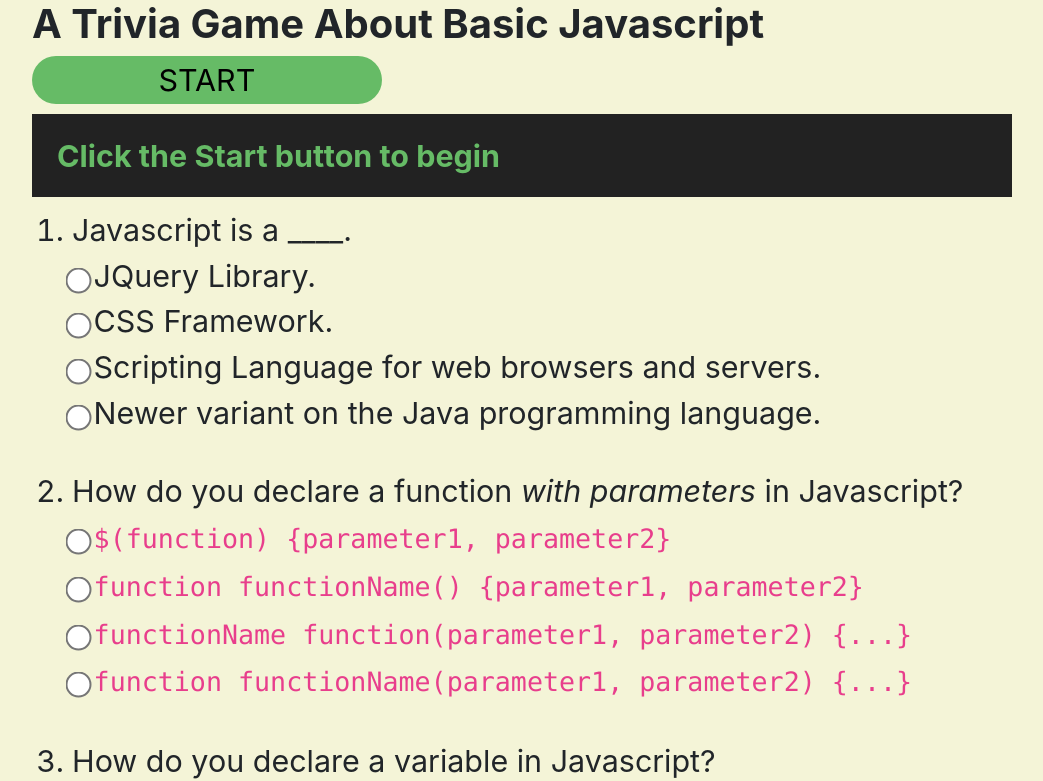
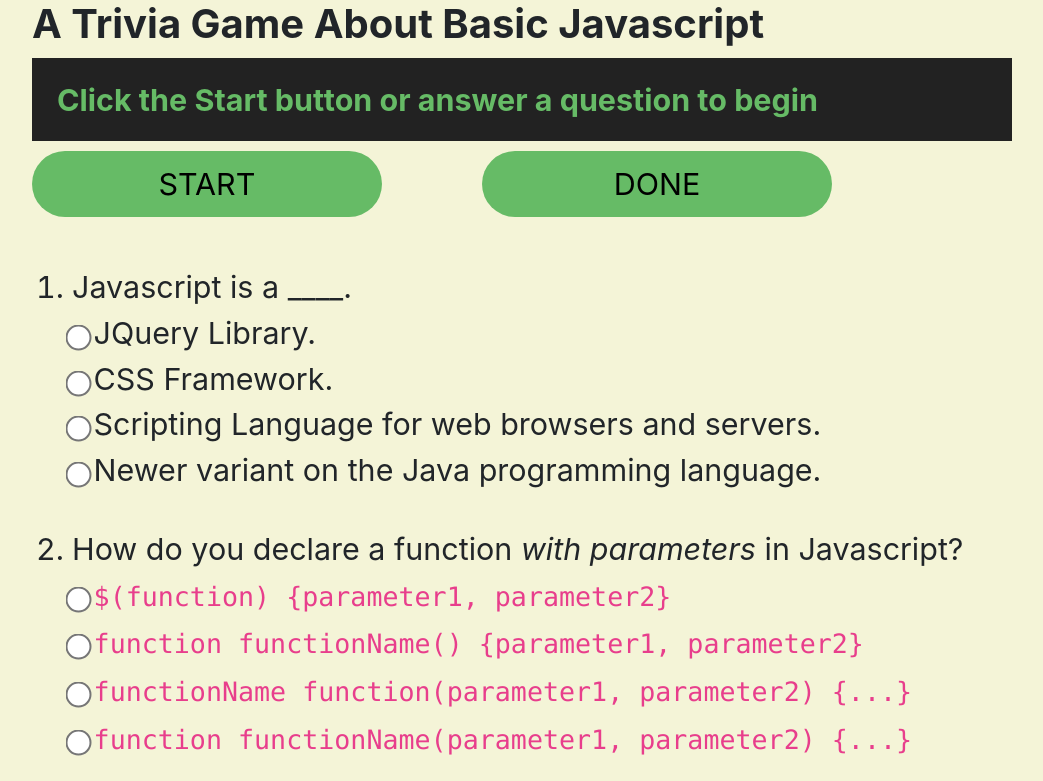
Before and after one commit to coffeemetalcode/Trivia-Game, a plain HTML site: page index.html in a window 1280 px wide. Shown: the top 781 px of the page, without its empty margins (118-1161 px from the left). Drawn offline with nearby package versions, Linux system fonts and the light colour scheme.

```diff
--- a/assets/css/style.css
+++ b/assets/css/style.css
@@ -21,6 +21,9 @@ button {
   background-color: #6b6;
   width: 350px;
   margin: auto;
+  padding: 10px 10px 10px 10px;
+  margin-right: 100px;
+  float: left;
   border: none;
   border-radius: 35px;
 }
@@ -37,3 +40,18 @@ input[type='radio'] {
   color: #6b6;
   font-weight: bold;
 }
+
+#trivia {
+  padding-top: 165px;
+  float: none;
+}
+
+#head-board {
+  position: fixed;
+  padding-bottom: 25px;
+  width: 980px;
+  top: 0px;
+  background-color: #f4f4d7;
+  opacity: 1;
+  z-index: 1;
+}
--- a/assets/javascript/game.js
+++ b/assets/javascript/game.js
@@ -3,6 +3,7 @@
 // Create a timer
 window.onload = function () {
   $("#start").on("click", trivia.start);
+  trivia.autoStart();
 };
 
 // Create a function that counts correct, incorrect, and unanswered questions when the time runs out or the "Done" button is clicked
@@ -84,15 +85,20 @@ var trivia = {
     numUnanswered = 10 - numCorrects.length - numIncorrects.length;
     // TODO: make the #start button reset the page to original state
     $("#start").html("PLAY AGAIN");
-    $("#done").empty();
+    // $("#done").empty();
     $("#trivia").html(`
       <p>You had ${numCorrects.length} correct answers.</p>
       <p>You had ${numIncorrects.length} incorrect answers.</p>
       <p>You had ${numUnanswered} unanswered questions.</p>
     `);
+
     // This breaks the trivia.stop function for some reason, and doesn't work as expected besides
     // $("#start").on("click", window.reload());
     // $("#start").on("click", this.reload(forceGet));
+  },
+  autoStart: function () {
+    $(".correct").on("click", trivia.start);
+    $(".incorrect").on("click", trivia.start);
   }
 };
 
--- a/index.html
+++ b/index.html
@@ -16,13 +16,19 @@
 </head>
 
 <body>
-  <h1>A Trivia Game About Basic Javascript</h1>
 
-  <div>
-    <button id="start">START</button>
+  <div id="head-board">
+    <h1>A Trivia Game About Basic Javascript</h1>
+
+    <div id="timer">Click the Start button or answer a question to begin</div>
+    <div>
+      <button id="start">START</button>
+    </div>
+    <div>
+      <button id="done">DONE</button>
+    </div>
   </div>
-
-  <div id="timer">Click the Start button to begin</div>
+  <br><br><br>
 
   <!-- The next section sets up the quetion divs and answer choices. Use the value 'correct' to capture and count correct responses, and 'incorrect' to capture and count incorrect responses in the *.js file -->
   <div id="trivia">
@@ -33,7 +39,8 @@
           <!-- move the position of the correct response around for variety -->
           <input type="radio" class="incorrect" name="q1"> JQuery Library.<br>
           <input type="radio" class="incorrect" name="q1"> CSS Framework.<br>
-          <input type="radio" class="correct" name="q1"> Scripting Language for web browsers and servers.<br> <!-- correct -->
+          <input type="radio" class="correct" name="q1"> Scripting Language for web browsers and servers.<br>
+          <!-- correct -->
           <input type="radio" class="incorrect" name="q1"> Newer variant on the Java programming language.<br>
         </form>
       </li>
@@ -53,76 +60,77 @@
         How do you declare a variable in Javascript?
         <form name="q3">
           <!-- correct answer -->
-          <input type="radio" class="correct" name="q3">   <code>var variableName = value;</code><br>
-          <input type="radio" class="incorrect" name="q3">   <code>$variableName value;</code><br>
-          <input type="radio" class="incorrect" name="q3">   <code>var variableName value;</code><br>
-          <input type="radio" class="incorrect" name="q3">   <code>$var variableName = value;</code><br>
+          <input type="radio" class="correct" name="q3"> <code>var variableName = value;</code><br>
+          <input type="radio" class="incorrect" name="q3"> <code>$variableName value;</code><br>
+          <input type="radio" class="incorrect" name="q3"> <code>var variableName value;</code><br>
+          <input type="radio" class="incorrect" name="q3"> <code>$var variableName = value;</code><br>
         </form>
       </li>
       <br>
       <li class="question">
         <code>pets = ["cat", "dog", "ferret"];</code> is an example of ____.
         <form name="q4">
-          <input type="radio" class="incorrect" name="q4">   a variable.<br>
-          <input type="radio" class="incorrect" name="q4">   an object.<br>
-          <input type="radio" class="incorrect" name="q4">   JSON.<br>
+          <input type="radio" class="incorrect" name="q4"> a variable.<br>
+          <input type="radio" class="incorrect" name="q4"> an object.<br>
+          <input type="radio" class="incorrect" name="q4"> JSON.<br>
           <!-- correct answer -->
-          <input type="radio" class="correct" name="q4">   an array.<br>
+          <input type="radio" class="correct" name="q4"> an array.<br>
         </form>
       </li>
       <br>
       <li class="question">
-        <code>employee = { firstName: "Jack", lastName: "Skellington", occupation: "HR Manager" }</code> is an example of ____.
+        <code>employee = { firstName: "Jack", lastName: "Skellington", occupation: "HR Manager" }</code> is an example of
+        ____.
         <form name="q5">
-          <input type="radio" class="incorrect" name="q5">   a variable.<br>
+          <input type="radio" class="incorrect" name="q5"> a variable.<br>
           <!-- correct answer -->
-          <input type="radio" class="correct" name="q5">   an object.<br>
-          <input type="radio" class="incorrect" name="q5">   JSON.<br>
-          <input type="radio" class="incorrect" name="q5">   an array.<br>
+          <input type="radio" class="correct" name="q5"> an object.<br>
+          <input type="radio" class="incorrect" name="q5"> JSON.<br>
+          <input type="radio" class="incorrect" name="q5"> an array.<br>
         </form>
       </li>
       <br>
       <li class="question">
         JSON stands for ____.
         <form name="q6">
-          <input type="radio" class="incorrect" name="q6">   Jack Skellington Over Nantucket.<br>
-          <input type="radio" class="incorrect" name="q6">   Join Solution On Number.<br>
+          <input type="radio" class="incorrect" name="q6"> Jack Skellington Over Nantucket.<br>
+          <input type="radio" class="incorrect" name="q6"> Join Solution On Number.<br>
           <!-- correct answer -->
-          <input type="radio" class="correct" name="q6">   Javascript Object Notation<br>
-          <input type="radio" class="incorrect" name="q6">   Javascript Sequence Ordinal Numeration<br>
+          <input type="radio" class="correct" name="q6"> Javascript Object Notation<br>
+          <input type="radio" class="incorrect" name="q6"> Javascript Sequence Ordinal Numeration<br>
         </form>
       </li>
       <br>
       <li class="question">
         JQuery is ____.
         <form name="q7">
-          <input type="radio" class="incorrect" name="q7">   a CSS framework.<br>
-          <input type="radio" class="incorrect" name="q7">   a way to query Javascript objects.<br>
-          <input type="radio" class="incorrect" name="q7">   a way to query JSON objects.<br>
+          <input type="radio" class="incorrect" name="q7"> a CSS framework.<br>
+          <input type="radio" class="incorrect" name="q7"> a way to query Javascript objects.<br>
+          <input type="radio" class="incorrect" name="q7"> a way to query JSON objects.<br>
           <!-- correct answer -->
-          <input type="radio" class="correct" name="q7">   a Javascript Library.<br>
+          <input type="radio" class="correct" name="q7"> a Javascript Library.<br>
         </form>
       </li>
       <br>
       <li class="question">
         In Jquery syntax, <code>$("#name").text("Jack Skellington");</code> writes "Jack Skellington" ____.
         <form name="q8">
-          <input type="radio" class="incorrect" name="q8">   to an element with the <em>name</em> class.<br>
+          <input type="radio" class="incorrect" name="q8"> to an element with the <em>name</em> class.<br>
           <!-- correct answer -->
-          <input type="radio" class="correct" name="q8">   to an element with the <em>name</em> id.<br>
-          <input type="radio" class="incorrect" name="q8">   to the window.<br>
-          <input type="radio" class="incorrect" name="q8">   to the console.<br>
+          <input type="radio" class="correct" name="q8"> to an element with the <em>name</em> id.<br>
+          <input type="radio" class="incorrect" name="q8"> to the window.<br>
+          <input type="radio" class="incorrect" name="q8"> to the console.<br>
         </form>
       </li>
       <br>
       <li class="question">
         Use the <code>parseInt()</code> method to attempt to ____.
         <form name="q9">
-          <input type="radio" class="incorrect" name="q9">   convert a float to an integer.<br>
+          <input type="radio" class="incorrect" name="q9"> convert a float to an integer.<br>
           <!-- correct answer -->
-          <input type="radio" class="correct" name="q9">   convert a string to an integer.<br>
-          <input type="radio" class="incorrect" name="q9">   check a string to see if it contains an integer.<br>
-          <input type="radio" class="incorrect" name="q9">   convert an integer to a string.<br>
+          <input type="radio" class="correct" name="q9"> convert a string to an integer.<br>
+          <input type="radio" class="incorrect" name="q9"> check a string to see if it contains an integer.<br>
+          <input type="radio" class="incorrect" name="q9"> convert an integer to a string.<br>
         </form>
       </li>
       <br>
@@ -130,18 +138,14 @@
         With Javascript, you can ____.
         <form name="q10">
           <!-- correct answer -->
-          <input type="radio" class="correct" name="q2">   make dynamic and interactive web pages.<br>
-          <input type="radio" class="incorrect" name="q2">   style your web page with Cascading Style Sheets.<br>
-          <input type="radio" class="incorrect" name="q2">   create robust databases.<br>
-          <input type="radio" class="incorrect" name="q2">   rule the known universe.<br>
+          <input type="radio" class="correct" name="q2"> make dynamic and interactive web pages.<br>
+          <input type="radio" class="incorrect" name="q2"> style your web page with Cascading Style Sheets.<br>
+          <input type="radio" class="incorrect" name="q2"> create robust databases.<br>
+          <input type="radio" class="incorrect" name="q2"> rule the known universe.<br>
         </form>
       </li>
       <br>
     </ol>
-  </div>
-
-  <div>
-    <button id="done">DONE</button>
   </div>
 
 
```
